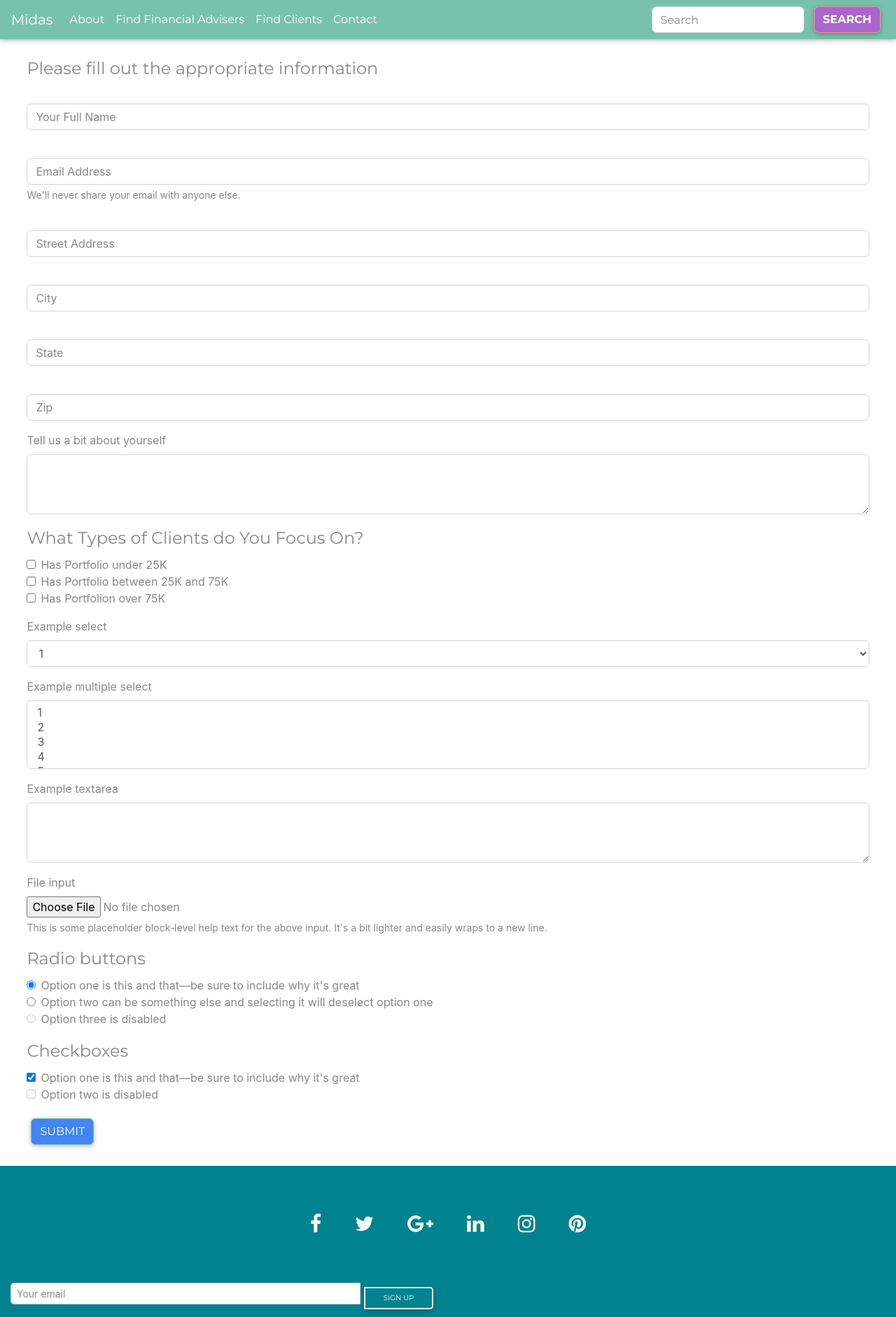
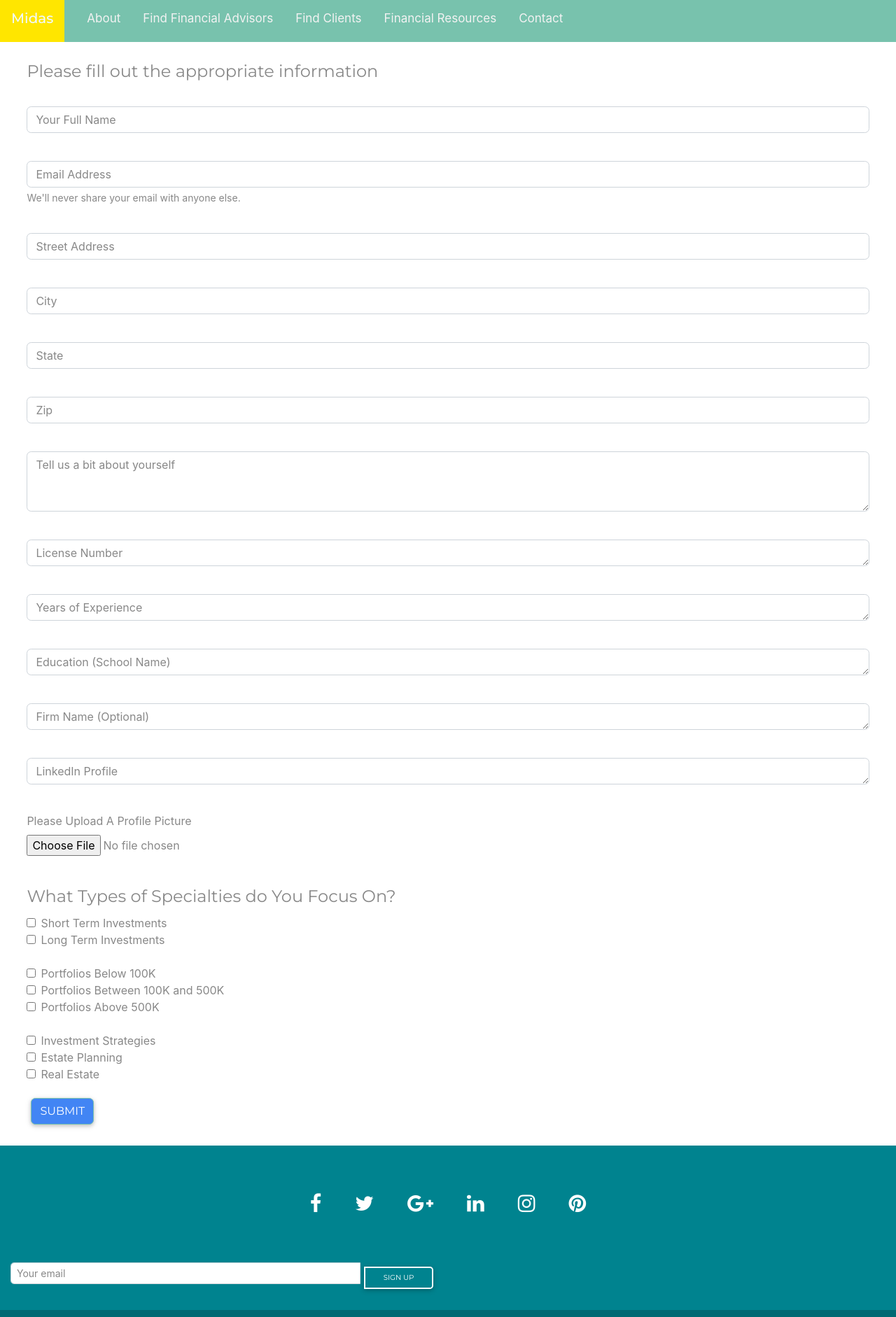
Before and after one commit to aditya811/Financial-Advisor, a PHP site: page /profile-fill-out.html in a window 1280 px wide. Shown: the top 1882 px of the page at 70% size. Run offline with PHP 8.4, Linux system fonts and the light colour scheme.

Commit message:
minor-changes

```diff
--- a/UI/assets/css/style.css
+++ b/UI/assets/css/style.css
@@ -63,9 +63,9 @@
     margin-bottom: 3vh;
     margin-left: 3vw;
     margin-right: 3vw;
-    text-align: justify;
+   /* text-align: justify;
     text-justify: inter-word;
-
+    */
 }
 
 .contact {
@@ -91,7 +91,7 @@
 
 /* Add a black background color to the top navigation */
 .topnav {
-    background-color: #333;
+    background-color: rgb(120, 194, 173);
     overflow: hidden;
 }
 
@@ -108,7 +108,9 @@
 
 /* Change the color of links on hover */
 .topnav a:hover {
-    background-color: #ddd;
+    /*background-color: #ddd;*/
+    background-color: rgb(255, 230, 0);
+
     color: black;
 }
 
--- a/UI/profile-fill-out.html
+++ b/UI/profile-fill-out.html
@@ -5,10 +5,6 @@
     <title>
         Adviser Profile Setup
     </title>
-
-
-
-
 
     <meta charset="utf-8">
     <meta name="viewport" content="width=device-width, initial-scale=1, shrink-to-fit=no">
@@ -28,11 +24,33 @@
 
 </head>
 
+<body>
+
+    <!--********************************Experimental Navbar*******************************-->
+    <link rel="stylesheet" href="https://cdnjs.cloudflare.com/ajax/libs/font-awesome/4.7.0/css/font-awesome.min.css">
+
+    <div class="topnav" id="myTopnav">
+        <a href="index.html" class="active navbar-brand">
+            <h5 style="color:aliceblue;">Midas</h3>
+        </a>
+        <a href="about.html">About</a>
+        <a href="client-survey-questions.html">Find Financial Advisors</a>
+        <a href="profile-fill-out.html">Find Clients</a>
+        <a href="resources.html">Financial Resources</a>
+        <a href="contact.html">Contact</a>
+        <a href="javascript:void(0);" class="icon" onclick="myFunction()">
+            <i class="fa fa-bars"></i>
+        </a>
+    </div>
+
+    <!--***************************************************************-->
 
 
 
 
-<body>
+
+
+<!--
 
     <nav class="navbar navbar-expand-lg navbar-dark bg-primary">
         <a class="navbar-brand" href="index.html">Midas</a>
@@ -55,8 +73,8 @@
                 <li class="nav-item">
                     <a class="nav-link" href="contact.html">Contact</a>
                 </li>
+            </ul>
 
-            </ul>
             <form class="form-inline my-2 my-lg-0">
                 <input class="form-control mr-sm-2" type="text" placeholder="Search">
                 <button id="search-button" class="btn btn-secondary my-2 my-sm-0" type="submit">Search</button>
@@ -64,19 +82,14 @@
         </div>
     </nav>
 
-
-
-
-
-
-
+-->
     <div class="about">
         <form>
             <fieldset>
                 <legend>Please fill out the appropriate information</legend>
                 <div class="form-group">
                     <br>
-                    <input type="text" class="form-control" placeholder="Your Full Name" id="inputDefault">
+                    <input type="text" class="form-control" placeholder="Your Full Name" id="fullName">
                 </div>
 
                 <div class="form-group">
@@ -87,135 +100,109 @@
                 </div>
                 <div class="form-group">
                     <br>
-                    <input type="text" class="form-control" placeholder="Street Address" id="inputDefault">
+                    <input type="text" class="form-control" placeholder="Street Address" id="streetAddress">
                 </div>
                 <div class="form-group">
                     <br>
-                    <input type="text" class="form-control" placeholder="City" id="inputDefault">
+                    <input type="text" class="form-control" placeholder="City" id="city">
                 </div>
                 <div class="form-group">
                     <br>
-                    <input type="text" class="form-control" placeholder="State" id="inputDefault">
+                    <input type="text" class="form-control" placeholder="State" id="state">
                 </div>
                 <div class="form-group">
-                        <br>
-                        <input type="text" class="form-control" placeholder="Zip" id="inputDefault">
-                    </div>
+                    <br>
+                    <input type="text" class="form-control" placeholder="Zip" id="zip">
+                </div>
 
                 <div class="form-group">
-                    <label for="exampleTextarea">Tell us a bit about yourself</label>
-                    <textarea class="form-control" id="exampleTextarea" rows="3"></textarea>
+                    <label for="exampleTextarea"></label>
+                    <textarea placeholder="Tell us a bit about yourself" class="form-control" id="aboutYourself" rows="3"></textarea>
                 </div>
 
+                <div class="form-group">
+                    <label for="exampleTextarea"></label>
+                    <textarea placeholder="License Number" class="form-control" id="licenseNumber" rows="1"></textarea>
+                </div>
 
+                <div class="form-group">
+                    <label for="exampleTextarea"></label>
+                    <textarea placeholder="Years of Experience" class="form-control" id="yearsExperience" rows="1"></textarea>
+                </div>
+
+                <div class="form-group">
+                    <label for="exampleTextarea"></label>
+                    <textarea placeholder="Education (School Name)" class="form-control" id="education" rows="1"></textarea>
+                </div>
+
+                <div class="form-group">
+                    <label for="exampleTextarea"></label>
+                    <textarea placeholder="Firm Name (Optional)" class="form-control" id="firmName" rows="1"></textarea>
+                </div>
+
+                <div class="form-group">
+                    <label for="exampleTextarea"></label>
+                    <textarea placeholder="LinkedIn Profile" class="form-control" id="linkedinProfile" rows="1"></textarea>
+                </div>
+                <br>
+
+                <div class="form-group">
+                    <label for="exampleInputFile">Please Upload A Profile Picture</label>
+                    <input type="file" class="form-control-file" id="profilePic" aria-describedby="fileHelp">
+                    <small id="fileHelp" class="form-text text-muted">
+                    </small>
+                </div>
+                <br>
                 <fieldset class="form-group">
-                    <legend>What Types of Clients do You Focus On?</legend>
+                    <legend>What Types of Specialties do You Focus On?</legend>
                     <div class="form-check">
                         <label class="form-check-label">
-                            <input class="form-check-input" type="checkbox" value="" unchecked=""> Has Portfolio under 25K
+                            <input class="form-check-input" type="checkbox" value="" unchecked="" id="shortTerm"> Short Term Investments
                         </label>
                     </div>
                     <div class="form-check">
                         <label class="form-check-label">
-                            <input class="form-check-input" type="checkbox" value="" unchecked=""> Has Portfolio between 25K and 75K
+                            <input class="form-check-input" type="checkbox" value="" unchecked="" id="longTerm"> Long Term Investments
+                        </label>
+                    </div>
+                    <br>
+                    <div class="form-check">
+                        <label class="form-check-label">
+                            <input class="form-check-input" type="checkbox" value="" unchecked="" id="portfolioBelow"> Portfolios Below 100K
                         </label>
                     </div>
                     <div class="form-check">
                         <label class="form-check-label">
-                            <input class="form-check-input" type="checkbox" value="" unchecked=""> Has Portfolion over 75K
+                            <input class="form-check-input" type="checkbox" value="" unchecked="" id="portfolioBetween"> Portfolios Between 100K and 500K
+                        </label>
+                    </div>
+                    <div class="form-check">
+                        <label class="form-check-label">
+                            <input class="form-check-input" type="checkbox" value="" unchecked="" id="portfolioAbove"> Portfolios Above 500K
+                        </label>
+                    </div>
+                    <br>
+                    <div class="form-check">
+                        <label class="form-check-label">
+                            <input class="form-check-input" type="checkbox" value="" unchecked="" id="investmentStrat"> Investment Strategies
+                        </label>
+                    </div>
+                    <div class="form-check">
+                        <label class="form-check-label">
+                            <input class="form-check-input" type="checkbox" value="" unchecked="" id="estatePlanning"> Estate Planning
+                        </label>
+                    </div>
+                    <div class="form-check">
+                        <label class="form-check-label">
+                            <input class="form-check-input" type="checkbox" value="" unchecked="" id="realEstate"> Real Estate
                         </label>
                     </div>
                 </fieldset>
 
-                <div class="form-group">
-                    <label for="exampleSelect1">Example select</label>
-                    <select class="form-control" id="exampleSelect1">
-                        <option>1</option>
-                        <option>2</option>
-                        <option>3</option>
-                        <option>4</option>
-                        <option>5</option>
-                    </select>
-                </div>
-                <div class="form-group">
-                    <label for="exampleSelect2">Example multiple select</label>
-                    <select multiple="" class="form-control" id="exampleSelect2">
-                        <option>1</option>
-                        <option>2</option>
-                        <option>3</option>
-                        <option>4</option>
-                        <option>5</option>
-                    </select>
-                </div>
-                <div class="form-group">
-                    <label for="exampleTextarea">Example textarea</label>
-                    <textarea class="form-control" id="exampleTextarea" rows="3"></textarea>
-                </div>
-                <div class="form-group">
-                    <label for="exampleInputFile">File input</label>
-                    <input type="file" class="form-control-file" id="exampleInputFile" aria-describedby="fileHelp">
-                    <small id="fileHelp" class="form-text text-muted">This is some placeholder block-level help text for the above input. It's a bit lighter and easily wraps
-                        to a new line.</small>
-                </div>
-                <fieldset class="form-group">
-                    <legend>Radio buttons</legend>
-                    <div class="form-check">
-                        <label class="form-check-label">
-                            <input type="radio" class="form-check-input" name="optionsRadios" id="optionsRadios1" value="option1" checked=""> Option one is this and that—be sure to include why it's great
-                        </label>
-                    </div>
-                    <div class="form-check">
-                        <label class="form-check-label">
-                            <input type="radio" class="form-check-input" name="optionsRadios" id="optionsRadios2" value="option2"> Option two can be something else and selecting it will deselect option one
-                        </label>
-                    </div>
-                    <div class="form-check disabled">
-                        <label class="form-check-label">
-                            <input type="radio" class="form-check-input" name="optionsRadios" id="optionsRadios3" value="option3" disabled=""> Option three is disabled
-                        </label>
-                    </div>
-                </fieldset>
-                <fieldset class="form-group">
-                    <legend>Checkboxes</legend>
-                    <div class="form-check">
-                        <label class="form-check-label">
-                            <input class="form-check-input" type="checkbox" value="" checked=""> Option one is this and that—be sure to include why it's great
-                        </label>
-                    </div>
-                    <div class="form-check disabled">
-                        <label class="form-check-label">
-                            <input class="form-check-input" type="checkbox" value="" disabled=""> Option two is disabled
-                        </label>
-                    </div>
-                </fieldset>
-                <button type="submit" class="btn btn-primary">Submit</button>
+                <button type="submit" class="btn btn-primary" id="surveySubmit">Submit</button>
             </fieldset>
         </form>
     </div>
-    <!--
-    <div class="jumbotron">
-        <h1 class="display-3">Welcome to Midas!</h1>
-        <hr class="my-4">
-        <p>We are the world's predominent network for connecting proven financial advisers with serious clients</p>
-        <p>To begin, choose an option below</p>
-        <p class="lead">
-            <div id="choice">
-                <a id="choice1" class="btn btn-primary btn-lg" href="#" role="button">For Advisers</a>
-                <a id="choice2" class="btn btn-primary btn-lg" href="#" role="button">For Clients</a>
-            </div>
-
-        </p>
-    </div>
-
-
--->
-
-
-
-
-
-
-
 
     <!-- Footer -->
     <footer id="foot3" class="page-footer font-small cyan darken-3">
@@ -282,7 +269,9 @@
 
     </footer>
     <!-- Footer -->
+    <script src="assets/javascript/logic.js">
 
+    </script>
 </body>
 
 
```
Also changed, not shown: UI/about.html (+50 -29 lines), UI/client-survey-questions.html (+94 -70 lines), UI/contact.html (+34 -5 lines), UI/index.html (+14 -15 lines).
